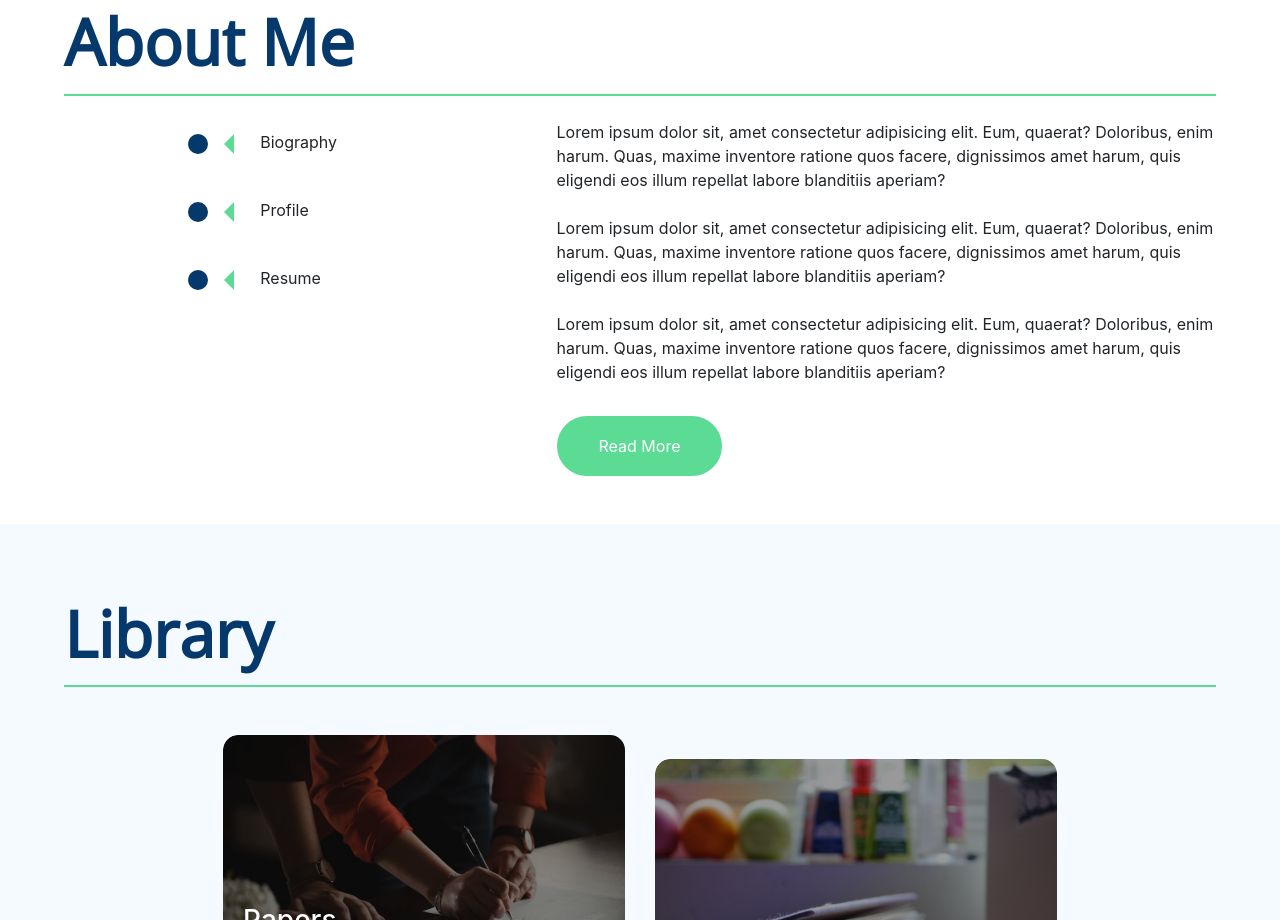
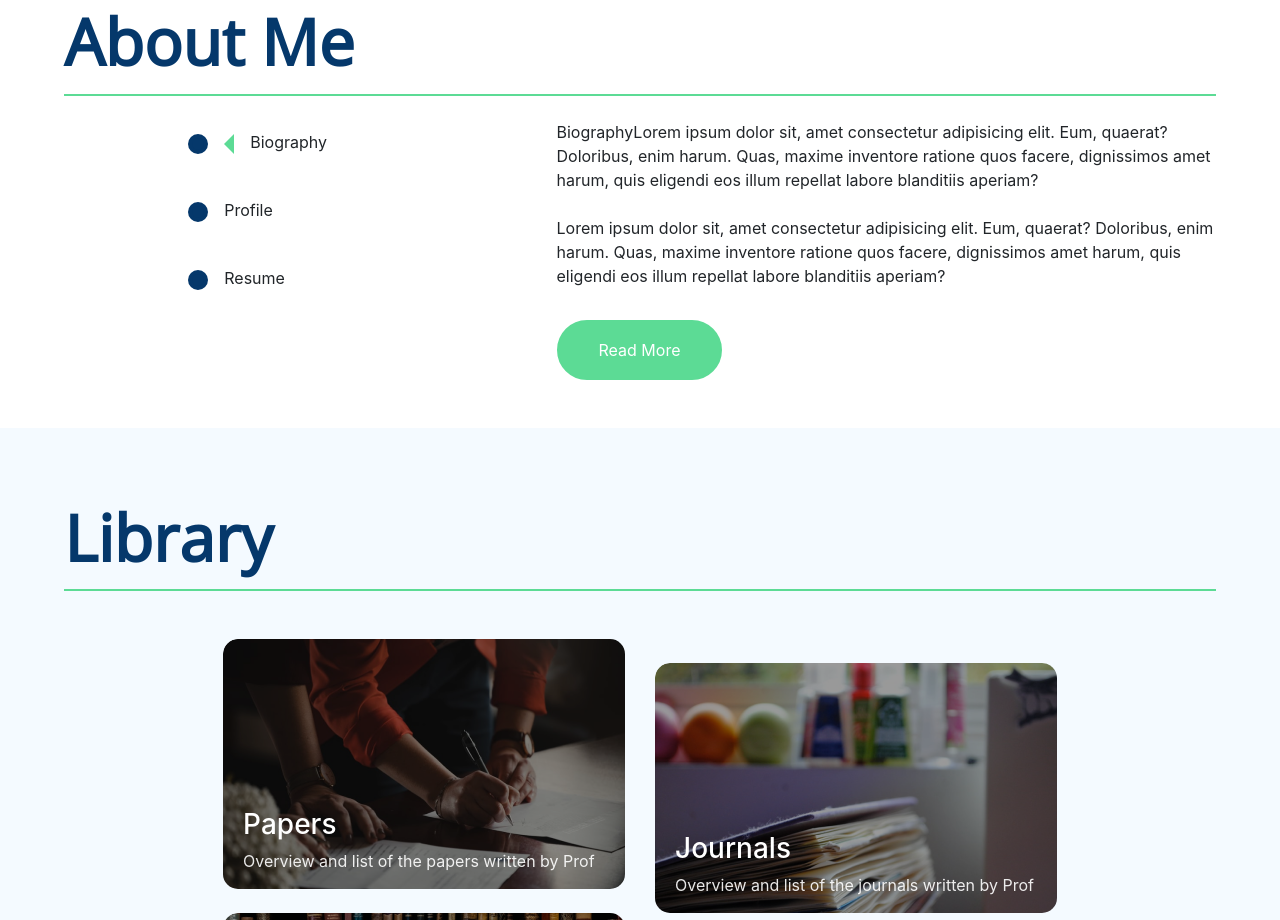
Before and after one commit to LordCheta/emmaokoye, a plain HTML site: page index.html in a window 1280 px wide. Shown: the part 860-1780 px from the top of the page. Drawn offline with nearby package versions, Linux system fonts and the light colour scheme; a web font is replaced by a local one.

Commit message:
[DESKTOP] added about transition

```diff
--- a/index.html
+++ b/index.html
@@ -89,25 +89,42 @@
             <div class="row mt-4">
                 <div class="timeline col-md-4">
                     <div class="container right">
-                      <a class="content">
+                        <a class="content about-content">
                           Biography
                         </a>
                     </div>
-                    <div class="container right">
-                      <a class="content">
+                    <div class="container">
+                    <a class="content about-content">
                         Profile
                     </a>
                     </div>
-                    <div class="container right">
-                        <a class="content">
+                    <div class="container">
+                        <a class="content about-content">
                         Resume
                         </a>
                     </div>
                 </div>
 
-                <div class="col-md-7">
-                    <p>
+                <div class="col-md-7 about-details">
+                    <p id="biography" class="about-p about-active">
+                        BiographyLorem ipsum dolor sit, amet consectetur adipisicing elit.
+                        Eum, quaerat? Doloribus, enim harum. Quas, maxime inventore
+                        ratione quos facere, dignissimos amet harum, quis eligendi eos
+                        illum repellat labore blanditiis aperiam?
+                        <br>
+                        <br>
                         Lorem ipsum dolor sit, amet consectetur adipisicing elit.
+                        Eum, quaerat? Doloribus, enim harum. Quas, maxime inventore
+                        ratione quos facere, dignissimos amet harum, quis eligendi eos
+                        illum repellat labore blanditiis aperiam?
+                    </p>
+
+                    <p id="resume" class="about-p">
+                        Resume
+                    </p>
+
+                    <p id="profile" class="about-p">
+                        ProfileLorem ipsum dolor sit, amet consectetur adipisicing elit.
                         Eum, quaerat? Doloribus, enim harum. Quas, maxime inventore
                         ratione quos facere, dignissimos amet harum, quis eligendi eos
                         illum repellat labore blanditiis aperiam?
@@ -125,7 +142,7 @@
                         illum repellat labore blanditiis aperiam?
                     </p>
                     <!-- dynamically set href depending on the button selected -->
-                    <a href="/about#biography"><button class="btn btn-success btn-md mt-3">Read More</button></a>
+                    <a href="/about.html"><button class="btn btn-success btn-md mt-3">Read More</button></a>
                 </div>
             </div>
         </section>
@@ -241,5 +258,8 @@
             <p>with &hearts; by <a href="https://www.linkedin.com/in/mcheta">Maduabuchi Chinaechetam</a> &copy; 2021</p>
         </div>
     </footer>
+
+    <script src="./js/helpers.js"></script>
+
 </body>
 </html>
--- a/js/helpers.js
+++ b/js/helpers.js
@@ -5,7 +5,19 @@ $(".about-content").on('click', function() {
 	$(".about-header h2").removeClass("about-active");
 	$(`#${className}-header`).addClass("about-active");
 
+	// change pointer
+	$(".timeline div").removeClass("right");
+	$(this).parent().addClass("right");
 	// change content
 	$(".about-details p").removeClass("about-active");
 	$(`#${className}`).addClass("about-active");
 });
+
+// about page toggle
+// $(".content").on('click', function() {
+// 	const className = $(this).text().toLowerCase().trim();
+
+// 	// change content
+// 	$(".about-details p").removeClass("about-active");
+// 	$(`#${className}`).addClass("about-active");
+// });
--- a/styles/index.css
+++ b/styles/index.css
@@ -160,10 +160,14 @@ hr {
   /* Container around content */
   .container {
     margin-bottom: 1.5rem;
-    padding: 10px 40px;
+    padding: 10px 4px;
     position: relative;
     background-color: inherit;
     width: 50%;
+  }
+
+  .container.right {
+    padding-left: 30px;
   }
 
   /* The circles on the timeline */
@@ -178,6 +182,7 @@ hr {
     top: 14px;
     border-radius: 50%;
     z-index: 1;
+    left: -16px;
   }
 
   /* Place the container to the left */
@@ -219,9 +224,9 @@ hr {
   }
 
   /* Fix the circle for containers on the right side */
-  .right::after {
+  /* .right::after {
     left: -16px;
-  }
+  } */
 
   /* The actual content */
   .content {
```
Also changed, not shown: about.html (+3 -4 lines). Lines whose indentation alone changed are shown as unchanged.
